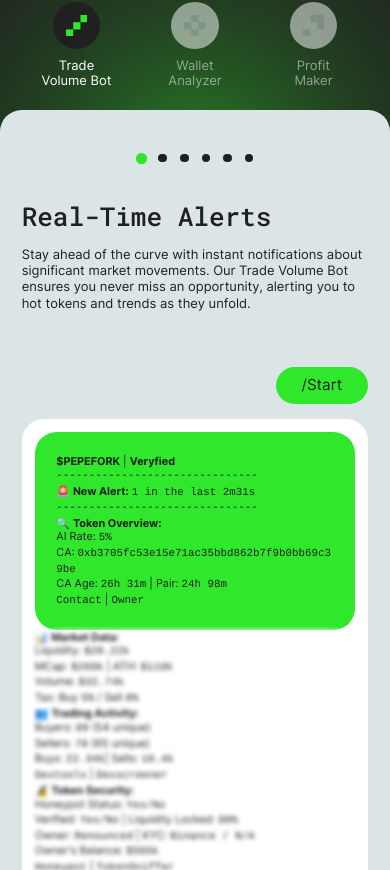
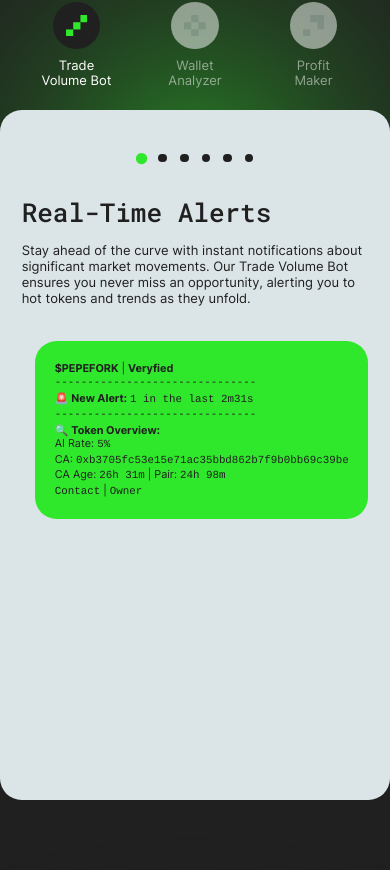
Before and after one commit to nigel-riss/trade-tracker-landing, a Next.js app: page / in a window 390 px wide. Shown: the part 2216-3086 px from the top of the page. Built offline with nearby package versions, Linux system fonts and the light colour scheme.

Commit message:
fix: update iphone mobile styles

```diff
--- a/src/components/IPhone.tsx
+++ b/src/components/IPhone.tsx
@@ -34,7 +34,10 @@ export default function IPhone(props: IPhoneProps) {
                   })}
                   key={slide.message.text}
                 >
-                  <Markdown remarkPlugins={[remarkGfm]}>
+                  <Markdown
+                    remarkPlugins={[remarkGfm]}
+                    disallowedElements={['-']}
+                  >
                     {slide.message.text}
                   </Markdown>
                 </div>
--- a/src/styles/IPhone.module.scss
+++ b/src/styles/IPhone.module.scss
@@ -28,9 +28,14 @@
   flex-direction: column;
   align-items: flex-end;
   gap: 0.875rem;
+  min-height: 25rem;
+
+  // visual
+  overflow: clip;
 
   @include atTablet {
     // box model
+    min-height: auto;
     padding: 1.25rem;
     padding-top: 6rem;
   }
@@ -44,6 +49,11 @@
 
 .badge {
   // box model
+  display: none;
+
+  @include atTablet {
+    // box model
+    display: block;
     padding: 0.625rem 1.5rem;
 
     // border
@@ -57,12 +67,18 @@
     // visual
     background-color: rgb(var(--green));
   }
+}
 
 .wrapper {
   // box model
+  margin-top: 1rem;
+
+  @include atTablet {
+    // box model
     display: flex;
     flex-direction: column;
-  // gap: 0.625rem;
+    gap: 0.625rem;
+    margin-top: 0;
     padding: 0.75rem;
     width: 100%;
 
@@ -75,11 +91,12 @@
     // visual
     background-color: rgb(var(--white));
   }
+}
 
 .message {
   // box model
-  padding: 0;
-  padding-right: 2.5rem;
+  display: none;
+  padding: 1.125rem;
 
   // border
   border-radius: 1.25rem;
@@ -87,7 +104,7 @@
   // typography
   color: rgb(var(--dark));
   font-size: 0.75rem;
-  white-space: pre-line;
+  white-space: pre-wrap;
   word-wrap: break-word;
 
   // visual
@@ -96,6 +113,11 @@
   transition: all 0.25s ease-in-out;
 
   @include atTablet {
+    // box model
+    display: block;
+    padding: 0;
+    padding-right: 2.25rem;
+
     // border
     border-top: 0.125rem solid rgb(var(--white));
     border-bottom: 0.125rem solid rgb(var(--white));
@@ -104,28 +126,55 @@
     font-size: 0.75rem;
   }
 
-
   h2,
   p {
     // typography
     font-size: 0.625rem;
     word-break: break-all;
   }
+
+  ul {
+    // box model
+    margin: 0;
+    padding: 0;
+
+    // list
+    list-style: none;
+  }
+
+  li {
+    // box model
+    padding: 0;
+    margin-top: -1em;
+
+    // typography
+    font-size: 0.625rem;
+
+    &::before {
+      content: '- ';
+    }
+  }
 }
 
 .messageCurrent {
   // box model
-  padding: 1.25rem;
+  display: block;
 
   // visual
+  animation-name: fadeTop;
+  animation-duration: 1s;
   background-color: rgb(var(--green));
   filter: none;
 
   @include atTablet {
+    // box model
+    padding: 1.125rem;
+
     // border
     border-color: rgb(var(--green));
 
     // visual
+    animation-name: none;
     background-color: transparent;
   }
 }
--- a/src/styles/Slider.module.scss
+++ b/src/styles/Slider.module.scss
@@ -85,9 +85,13 @@
 
 .slide {
   // box model
-  padding: 2.25rem 0;
+  margin-top: 2rem;
 
   @include atTablet {
+    // box model
+    padding: 2.25rem 0;
+    margin-top: 0;
+
     // typography
     text-align: center;
   }
```
Lines whose indentation alone changed are shown as unchanged.
